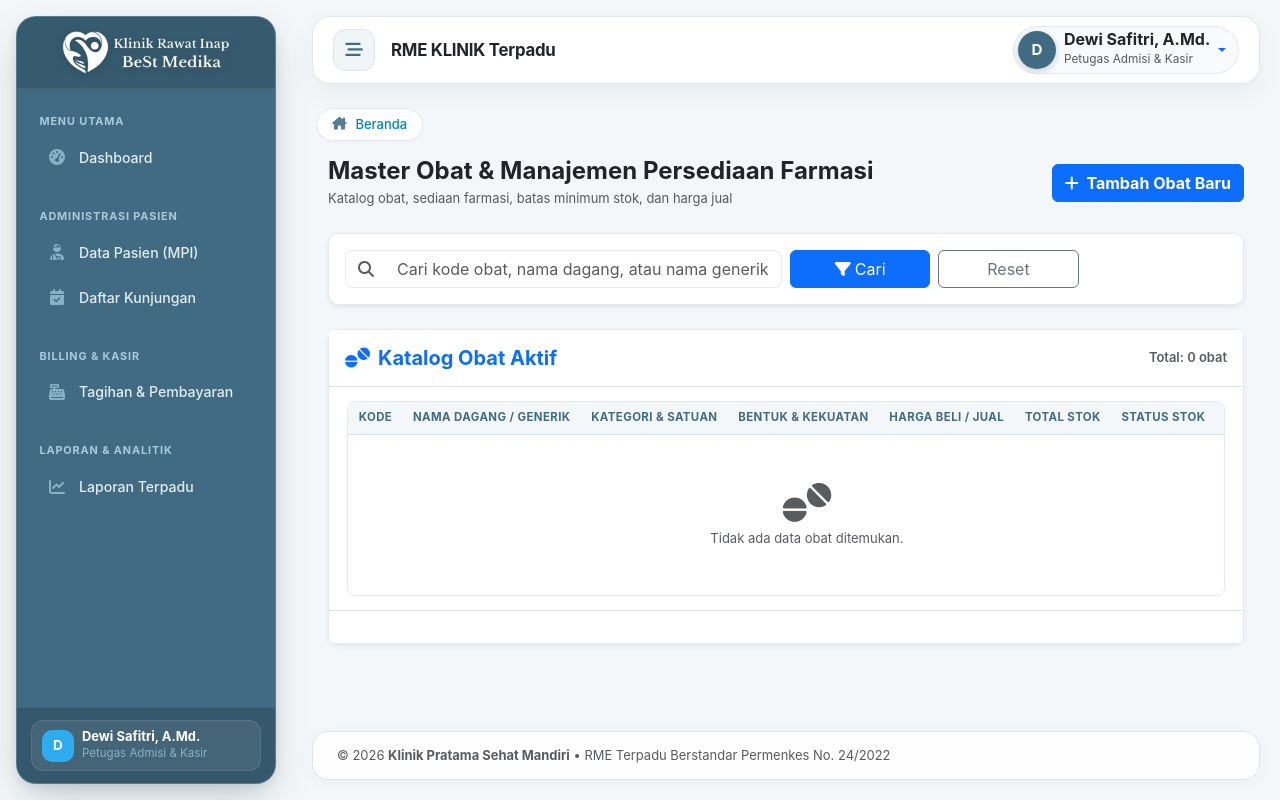
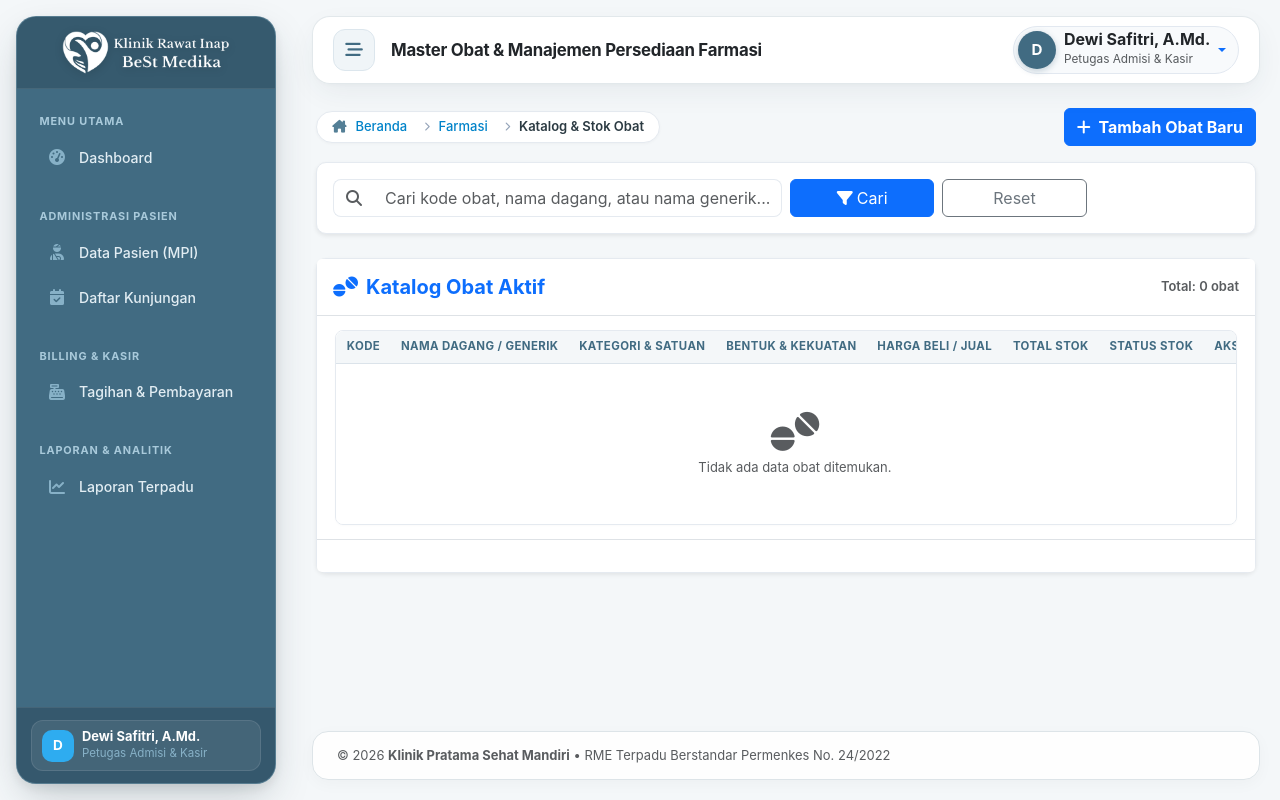
Before and after one commit to ardhikaxx/rme-klinik, a Laravel app: page /pharmacy/medicines in a window 1280 px wide. Run offline with Laravel 12, Linux system fonts and the light colour scheme; a user stored in the database is signed in; data comes from the database, SQL or seed files in the repository; data that the repository does not hold is empty; parts of the project's set-up code (start-up, migrations or seed data) failed here and were passed over; some libraries are stand-ins or nearby versions.

Commit message:
feat: implementasi breadcrumb dan padding tabel pada master obat farmasi

```diff
--- a/resources/views/pharmacy/medicines.blade.php
+++ b/resources/views/pharmacy/medicines.blade.php
@@ -1,18 +1,21 @@
 @extends('layouts.app')
 
 @section('title', 'Katalog Obat & Master Farmasi')
+@section('page_title', 'Master Obat & Manajemen Persediaan Farmasi')
+
+@section('breadcrumb')
+    <li class="breadcrumb-item"><a href="{{ route('pharmacy.prescriptions') }}">Farmasi</a></li>
+    <li class="breadcrumb-item active" aria-current="page">Katalog & Stok Obat</li>
+@endsection
+
+@section('page_actions')
+    <button type="button" class="btn btn-primary fw-bold" data-bs-toggle="modal" data-bs-target="#addMedicineModal">
+        <i class="fas fa-plus me-1"></i> Tambah Obat Baru
+    </button>
+@endsection
 
 @section('content')
-<div class="container-fluid">
-    <div class="d-flex flex-wrap align-items-center justify-content-between gap-3 mb-4">
-        <div>
-            <h4 class="mb-1 text-dark fw-bold">Master Obat & Manajemen Persediaan Farmasi</h4>
-            <p class="text-muted small mb-0">Katalog obat, sediaan farmasi, batas minimum stok, dan harga jual</p>
-        </div>
-        <button type="button" class="btn btn-primary fw-bold" data-bs-toggle="modal" data-bs-target="#addMedicineModal">
-            <i class="fas fa-plus me-1"></i> Tambah Obat Baru
-        </button>
-    </div>
+<div class="container-fluid p-0">
 
     <!-- Search & Filter Card -->
     <div class="card border-0 shadow-sm mb-4">
```
